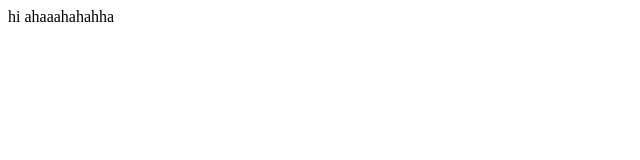
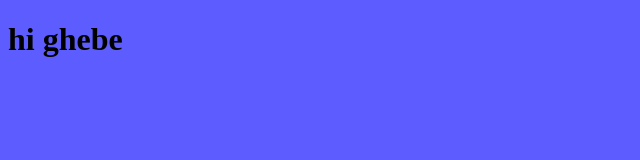
Before and after one commit to maruennn/Bontuan_sandboxnew, a plain HTML site: page index.html in a window 1280 px wide. Shown: the whole page, without its empty margins (0-640 px from the left). Drawn offline with Linux system fonts and the light colour scheme.

Commit message:
I added a picture

```diff
--- a/index.html
+++ b/index.html
@@ -1,6 +1,7 @@
 <!DOCTYPE html>
 <html>
-     <body>
-     hi ahaaahahahha
+     <body style="background-color: rgba(0, 0, 255, 0.637);">
+     <h1> hi ghebe </h1>
+     <ims src="chaeyounggg.jpg">
      </body>
 </html>
```
